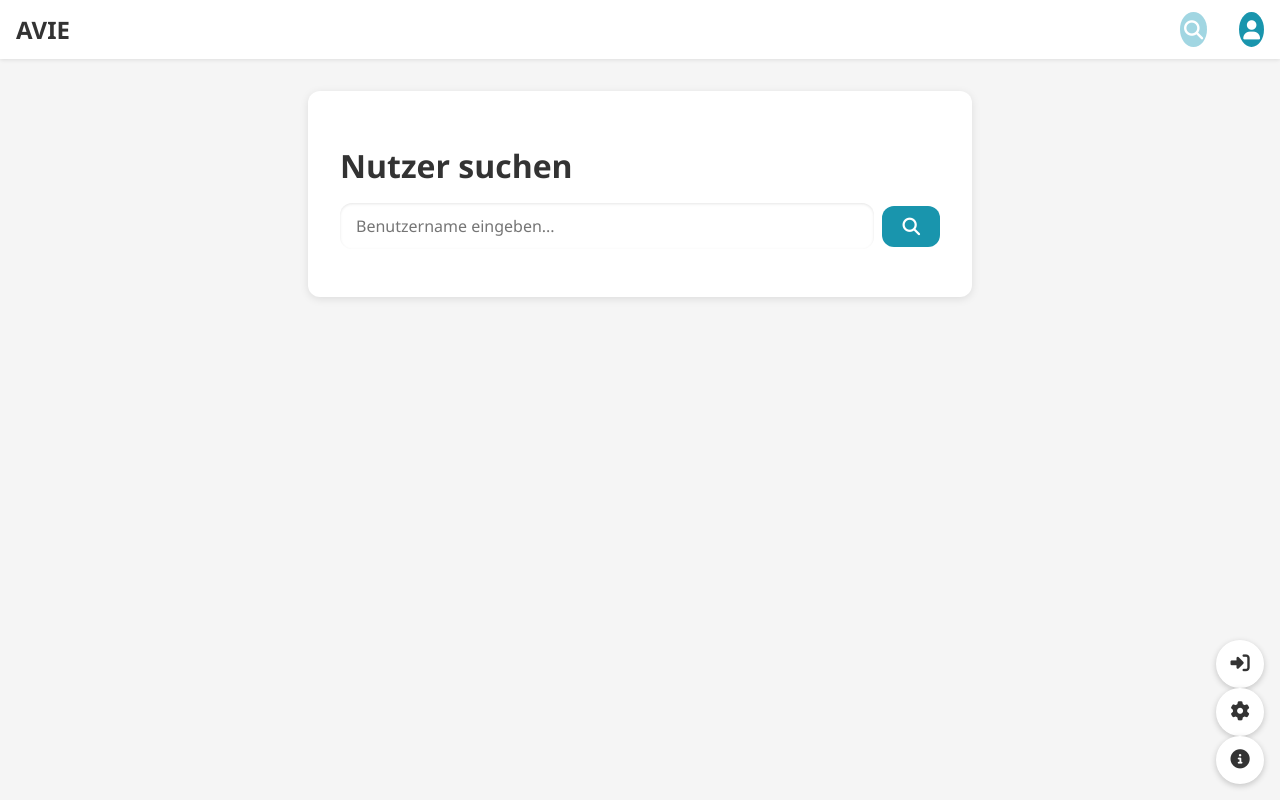
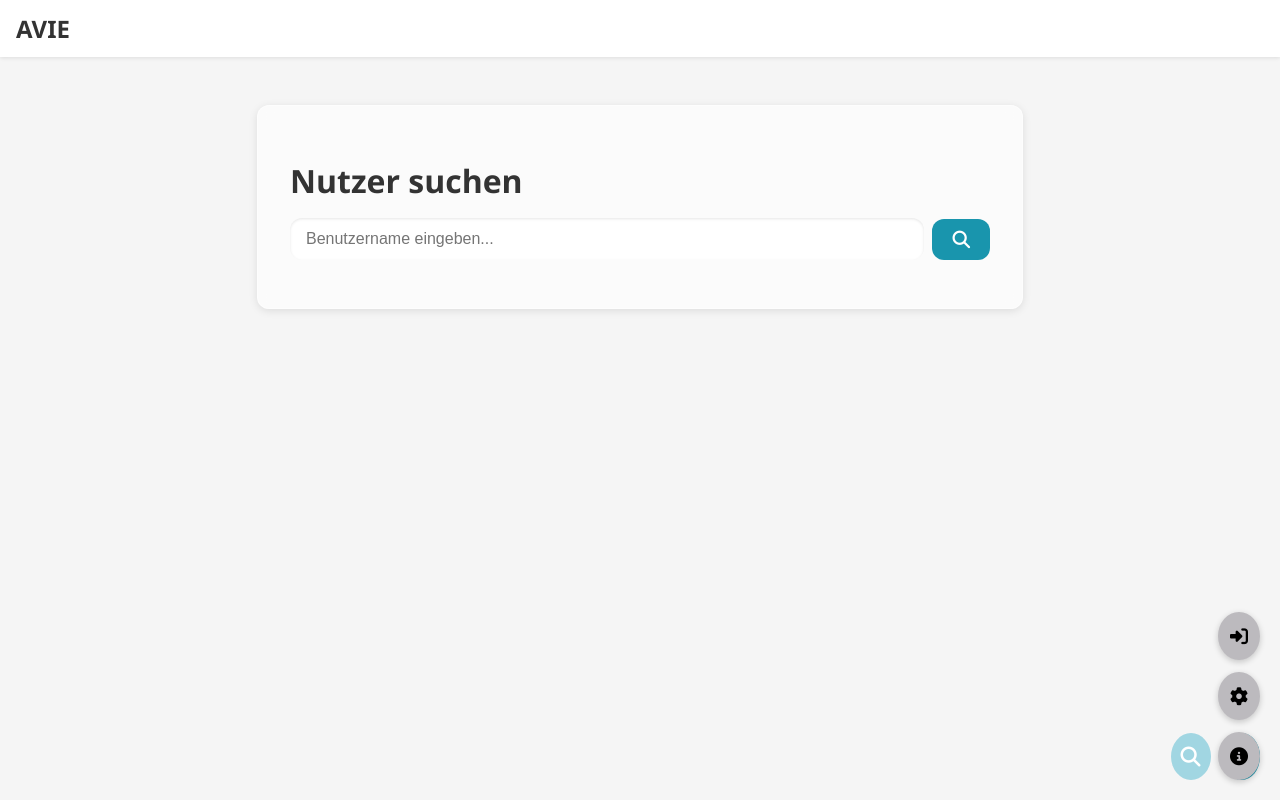
Before and after one commit to EmirhanGuelec/avie.social, a Django app: page /suche/ in a window 1280 px wide. Run offline with Django 5.2, Linux system fonts and the light colour scheme; the visitor is signed in with stand-in values (Sample User, id 1); some libraries are stand-ins or nearby versions.

Commit message:
Design Verbesserung

```diff
--- a/meine_app/static/css/impressum.css
+++ b/meine_app/static/css/impressum.css
@@ -2,7 +2,7 @@
   max-width: 800px;
   margin: 40px auto;
   padding: 20px;
-  background-color: #F1F1F2;
+  background-color: #A1D6E2;
   border-radius: 10px;
   border: 2px solid #BCBABE;
 }
--- a/meine_app/static/css/posten.css
+++ b/meine_app/static/css/posten.css
@@ -9,6 +9,7 @@
   margin: 3rem auto;
   padding: calc(var(--spacing) * 2);
   color: var(--text-color);
+  background-color: #A1D6E2,
 }
 /* Titel im Container */
 .posten-container .posten-title {
--- a/meine_app/static/css/style.css
+++ b/meine_app/static/css/style.css
@@ -19,6 +19,7 @@ body {
   font-family: 'Segoe UI', Tahoma, Geneva, Verdana, sans-serif;
   background-color: #f5f5f5;
   color: #333;
+
 }
 
 /* Header */
@@ -43,19 +44,20 @@ body {
   color: #1995AD;
 }
 .nav-icons {
+  align-items: center;
+  position: fixed;
+  bottom: 20px;
+  right: 20px;
   display: flex;
-  gap: 1rem;
-  margin-left: 1rem;
-  color: #555;
-  font-size: 1.2rem;
+  gap: 12px;
+  z-index: 1000;
 }
 .icon-link {
-  font-size: 1.2rem;
-  color: #555;
+  font-size: 20px;
   text-decoration: none;
-  padding: 0.25rem;
+  color: black;
+  padding: 10px;
   border-radius: 50%;
-  margin-left: 1rem;
   transition: background-color 0.3s, color 0.3s;
 }
 .icon-link:hover {
@@ -82,10 +84,14 @@ body {
 /* Floating Footer & Add-Button */
 .floating-footer {
   position: fixed;
-  bottom: 1rem;
-  right: 1rem;
+  bottom: 20px;
+  right: 20px;
+  display: flex;
+  flex-direction: column;
+  gap: 12px;
   z-index: 1000;
 }
+
 .floating-footer-left {
   position: fixed;
   bottom: 20px;
@@ -95,20 +101,25 @@ body {
   gap: 12px;
   z-index: 1000;
 }
+
 .floating-footer a {
-  background: #fff;
-  width: 48px;
-  height: 48px;
-  border-radius: 24px;
-  display: flex;
-  justify-content: center;
-  align-items: center;
-  box-shadow: 0 2px 6px rgba(0,0,0,0.2);
-  color: #333;
+  background-color: #BCBABE;
+  color: black;
+  padding: 12px;
+  border-radius: 50%;
+  text-align: center;
+  font-size: 18px;
   text-decoration: none;
-  font-size: 1.2rem;
-  transition: background-color 0.3s;
+  box-shadow: 0 2px 6px rgba(0, 0, 0, 0.2);
 }
+
 .floating-footer a:hover {
-  background: #f0f0f0;
+  background-color: #A1D6E2;
+  color: white;
 }
+
+.bottom-icon.active {
+  background-color: #A1D6E2;
+  color: white;
+  font-weight: bold;
+}
--- a/meine_app/static/css/suche.css
+++ b/meine_app/static/css/suche.css
@@ -1,17 +1,21 @@
-body,
-input,
-button,
-a {
+.body,
+.input,
+.button,
+.a {
   font-family: var(--font-family);
 }
 
 .suche-container {
-  background-color: var(--color-surface);
+  background: rgba(255,255,255,0.6);
+  backdrop-filter: blur(8px);
+  border: 1px solid rgba(255,255,255,0.4);
   border-radius: var(--radius);
   box-shadow: var(--shadow);
+  max-width: 700px;
+  margin: 3rem auto;
   padding: calc(var(--spacing) * 2);
-  max-width: 600px;
-  margin: 2rem auto;
+  color: var(--text-color);
+  background-color: #A1D6E2,
 }
 .suche-container h1 {
   font-size: 2rem;
--- a/meine_app/templates/meine_app/edit_profile.html
+++ b/meine_app/templates/meine_app/edit_profile.html
@@ -53,7 +53,7 @@
         {% endif %}
 
         {% if avatar_url %}
-          <div class="form-group avatar-preview">
+          <div class="form-group avatar-preview">Vorschau:
             <img src="{{ avatar_url }}" alt="Profilbild">
             <button type="button" class="remove-avatar" aria-label="Profilbild entfernen">
               <i class="fa-solid fa-xmark"></i>
```
Also changed, not shown: meine_app/templates/meine_app/posten.html (+7 -3 lines).
